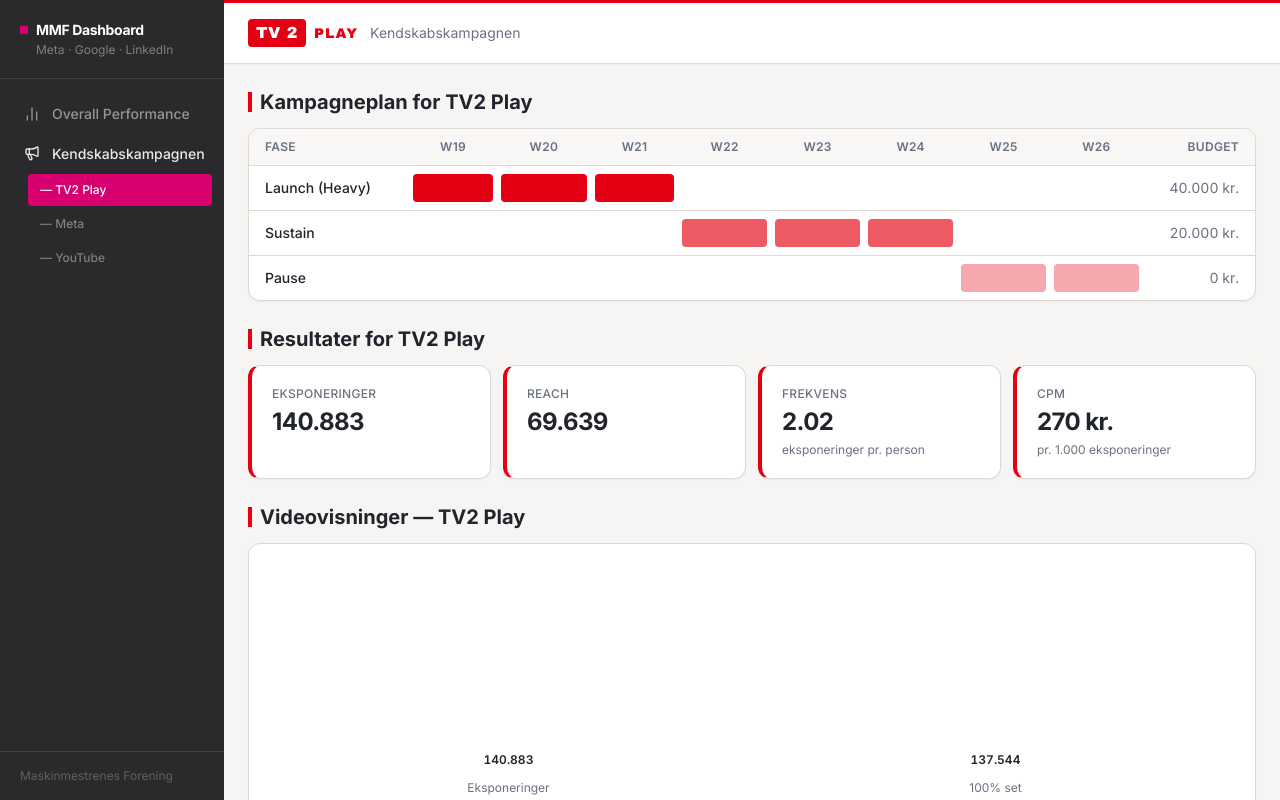
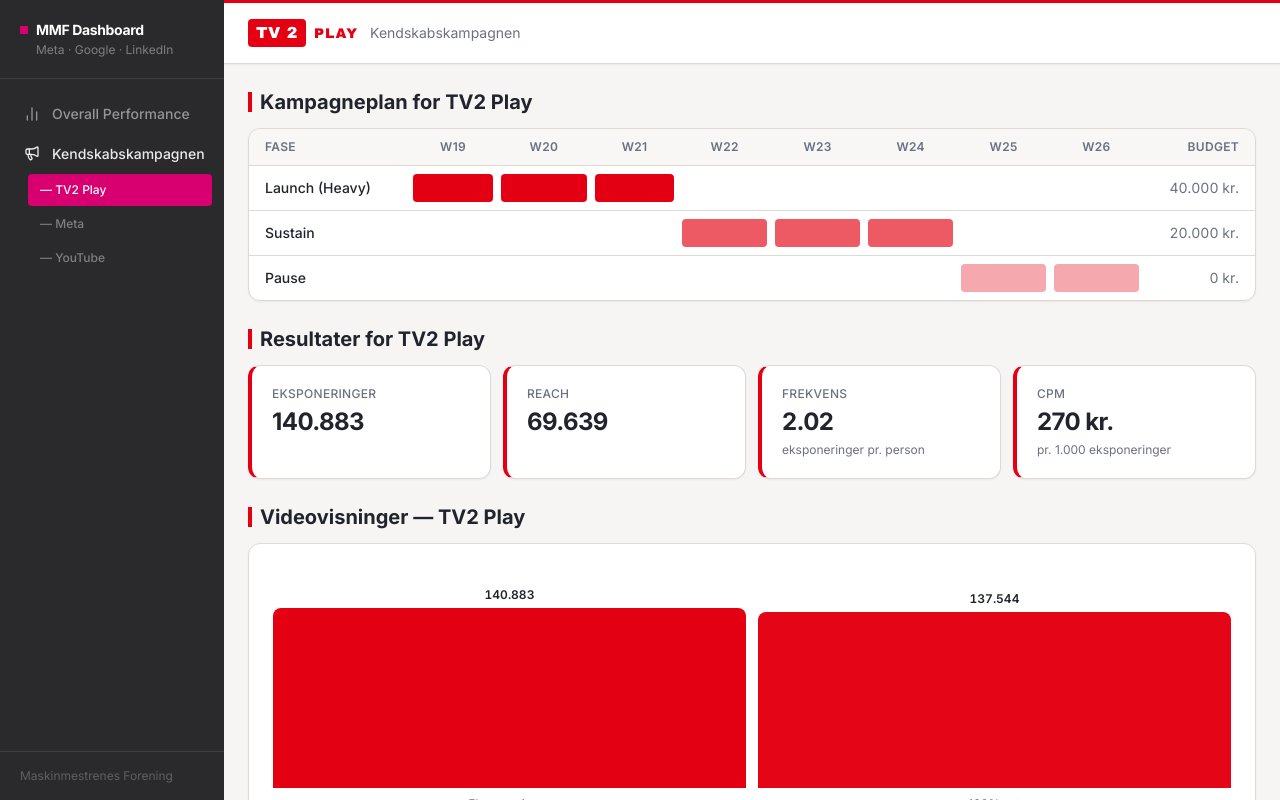
Before and after one commit to tskmmf-art/claude-ads-dashboard, a Next.js app: page /kendskabskampagnen/tv2play in a window 1280 px wide. Built offline with nearby package versions, Linux system fonts and the light colour scheme.

Commit message:
Fix video funnel bars using pixel heights instead of percentages

```diff
--- a/src/components/VideoFunnel.tsx
+++ b/src/components/VideoFunnel.tsx
@@ -16,6 +16,8 @@
   color?:   string
 }
 
+const BAR_MAX_PX = 180
+
 export function VideoFunnel({ data, loading, color = '#D80070' }: Props) {
   const imp = data.impressions
 
@@ -30,22 +32,29 @@
   const max = Math.max(...stages.map(s => s.value), 1)
 
   return (
-    <div className="rounded-xl border bg-white shadow-sm p-5">
-      <div className="flex items-end justify-around gap-2 h-52">
+    <div className="rounded-xl border bg-white shadow-sm p-6">
+      {/* Chart area */}
+      <div className="flex items-end justify-around gap-3" style={{ height: BAR_MAX_PX + 40 }}>
         {stages.map(({ label, value }) => {
-          const pct = value / max
+          const ratio = value / max
+          const barH  = Math.max(Math.round(ratio * BAR_MAX_PX), 6)
+
           return (
-            <div key={label} className="flex flex-col items-center gap-1 flex-1">
-              {/* Value label */}
-              <span className="text-xs tabular-nums font-semibold text-foreground text-center">
+            <div key={label} className="flex flex-col items-center gap-1.5 flex-1">
+              {/* Value above bar */}
+              <span className="text-xs font-semibold tabular-nums text-foreground text-center leading-tight">
                 {loading ? '' : formatNumber(value)}
               </span>
+
               {/* Bar */}
-              <div className="w-full rounded-t-md transition-all duration-700 relative"
+              <div
+                className="w-full rounded-t-lg"
                 style={{
-                  height: loading ? '60%' : `${Math.max(pct * 100, 4)}%`,
+                  height:          loading ? BAR_MAX_PX * 0.5 : barH,
                   backgroundColor: color,
-                  opacity: loading ? 0.15 : 0.2 + pct * 0.8,
+                  opacity:         loading ? 0.12 : 0.25 + ratio * 0.75,
+                  transition:      'height 0.6s ease, opacity 0.6s ease',
+                  minHeight:       6,
                 }}
               />
             </div>
@@ -54,15 +63,15 @@
       </div>
 
       {/* X-axis labels */}
-      <div className="flex justify-around mt-2 gap-2">
+      <div className="flex justify-around gap-3 mt-2">
         {stages.map(({ label, value }) => {
-          const pct = imp > 0 && label !== 'Eksponeringer' ? value / imp : null
+          const pctOfImp = imp > 0 && label !== 'Eksponeringer' ? value / imp : null
           return (
             <div key={label} className="flex-1 flex flex-col items-center gap-0.5">
               <span className="text-xs text-muted-foreground text-center leading-tight">{label}</span>
-              {pct !== null && !loading && (
+              {pctOfImp !== null && !loading && (
                 <span className="text-xs font-semibold" style={{ color }}>
-                  {formatPercent(pct)}
+                  {formatPercent(pctOfImp)}
                 </span>
               )}
             </div>
@@ -70,7 +79,8 @@
         })}
       </div>
 
-      <div className="mt-3 pt-3 border-t flex items-center justify-between">
+      {/* Footer */}
+      <div className="mt-4 pt-3 border-t flex items-center justify-between">
         <span className="text-sm text-muted-foreground">Fuldførelsesrate</span>
         {loading
           ? <Skeleton className="h-5 w-16" />
```
